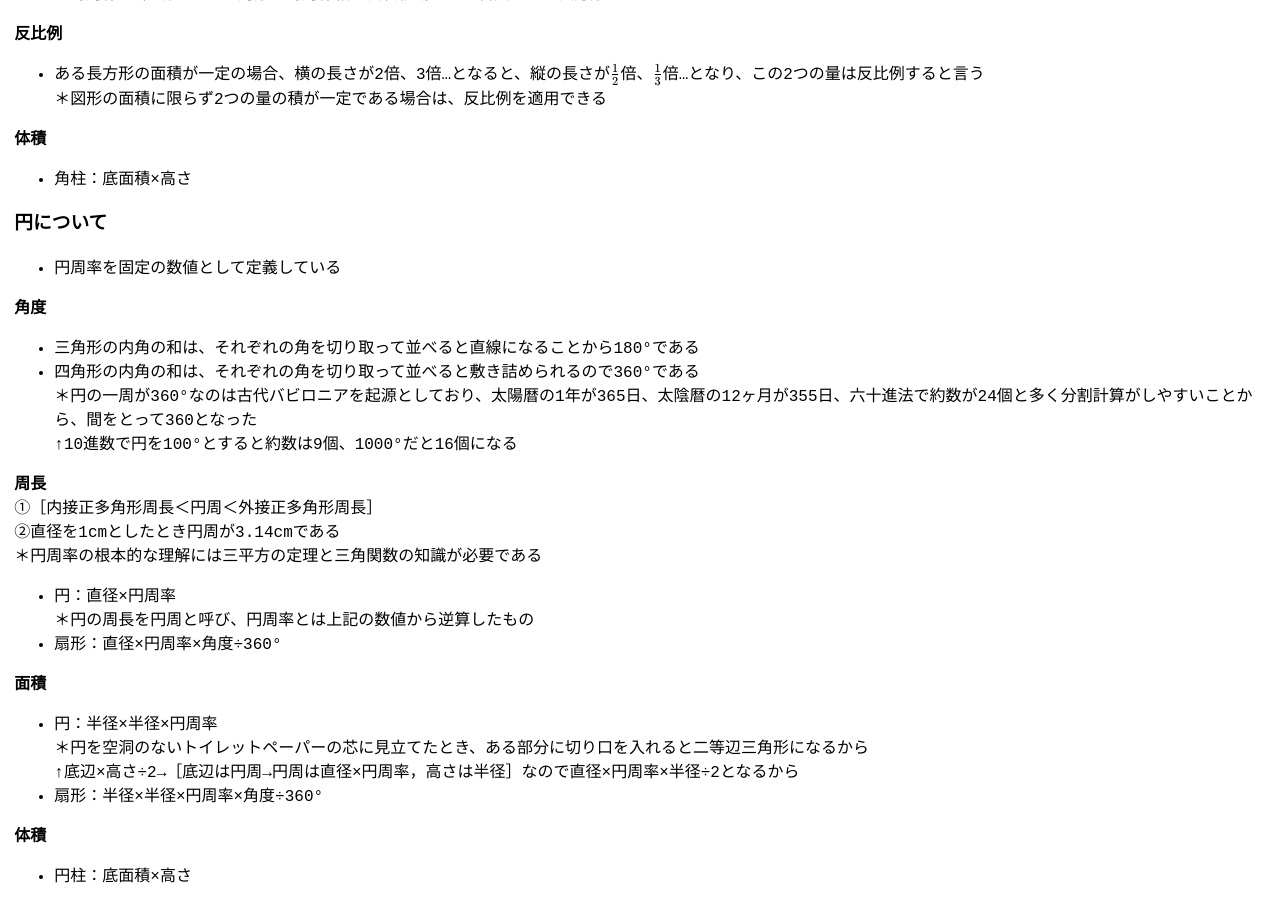
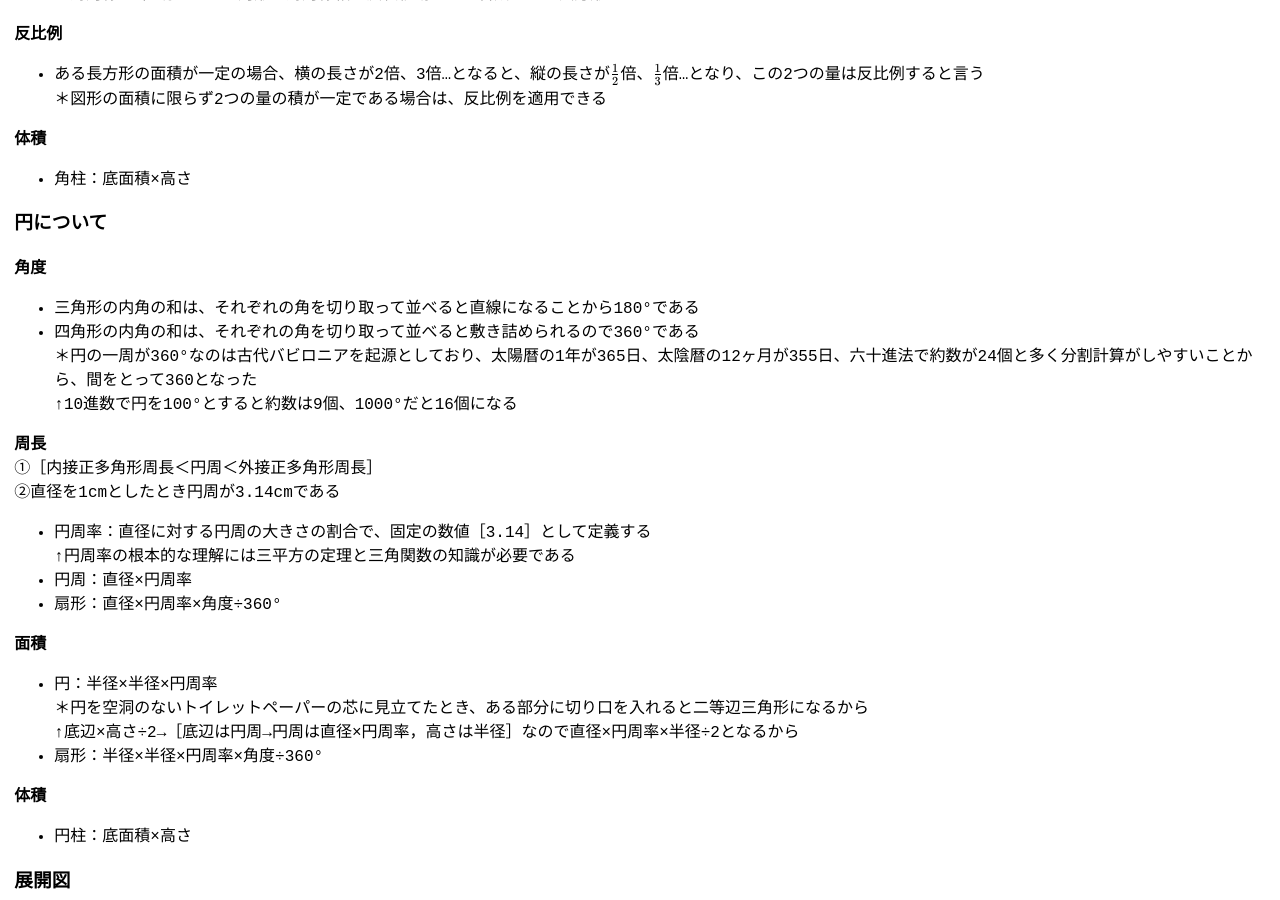
Before and after one commit to zoldof/algo-notes-ci, a Jekyll site: the page built from docs/dist/shougaku/index.md, in a window 1280 px wide and 900 px high, scrolled down 9488 px. Built offline with Jekyll 4.4.1, drawn with Linux system fonts in a browser that asks for light colours.

Commit message:
Update index.md

```diff
--- a/docs/dist/shougaku/index.md
+++ b/docs/dist/shougaku/index.md
@@ -382,8 +382,6 @@ $\\hspace{0.9em} \phantom{000}1 \phantom{000}1 \phantom{000}2$
 - 角柱：底面積×高さ
 
 ### 円について
-- 円周率を固定の数値として定義している
-
 **角度**
 - 三角形の内角の和は、それぞれの角を切り取って並べると直線になることから180°である
 - 四角形の内角の和は、それぞれの角を切り取って並べると敷き詰められるので360°である
@@ -393,9 +391,9 @@ $\\hspace{0.9em} \phantom{000}1 \phantom{000}1 \phantom{000}2$
 **周長**
 ①［内接正多角形周長＜円周＜外接正多角形周長］
 ②直径を1cmとしたとき円周が3.14cmである
-＊円周率の根本的な理解には三平方の定理と三角関数の知識が必要である
-- 円：直径×円周率
-＊円の周長を円周と呼び、円周率とは上記の数値から逆算したもの
+- 円周率：直径に対する円周の大きさの割合で、固定の数値［3.14］として定義する
+↑円周率の根本的な理解には三平方の定理と三角関数の知識が必要である
+- 円周：直径×円周率
 - 扇形：直径×円周率×角度÷360°
 
 **面積**
```
